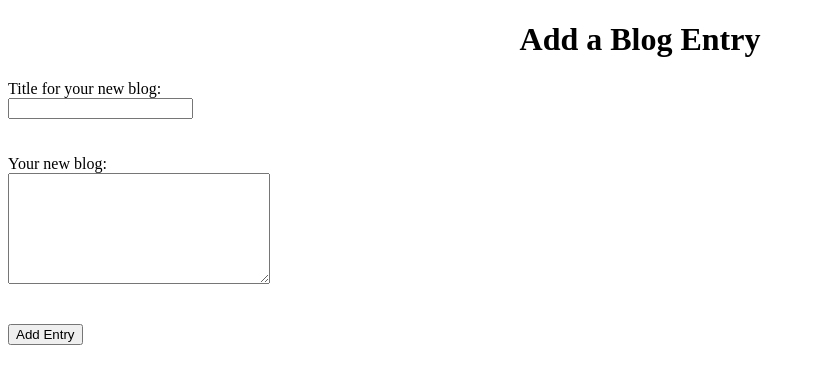
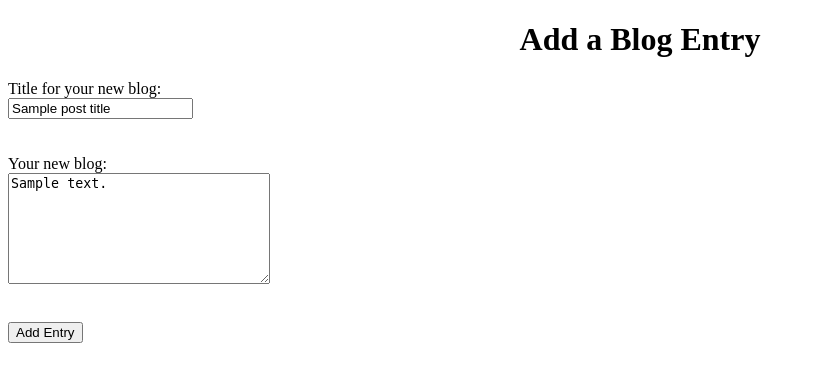
Before and after one commit to aleesham/blogz, a Flask app: template templates/add-blog.html in a window 1280 px wide. Shown: the part 26-410 px from the top of the page, without its empty margins (0-815 px from the left). Run offline with Flask 2, Linux system fonts and the light colour scheme; the template is opened without the code that fills it: most values are stand-ins (such as "Sample title", 1, 10 or a date in 2020).

Commit message:
Finished assignment

```diff
--- a/main.py
+++ b/main.py
@@ -22,29 +22,31 @@ class Blog(db.Model):
         self.body = body
 
 
-### Everything works. Now go back and actually read the directions to see if everything works. Also I feel like this route can be done better, but I'm not really sure how just yet.
 @app.route('/blog', methods = ['GET', 'POST'])
 def index():
     blog_id = request.args.get('id')
 
     if request.method == 'POST':
-        new_post_title = request.form['title']
-        new_post_body = request.form['body']
+        new_post_title = request.form['title'].strip()
+        new_post_body = request.form['body'].strip()
+        if (not new_post_title) or (not new_post_body):
+            error = "Something went wrong. Please try again."
+            return render_template('add-blog.html',  title = 'Build-a-Blog', post_title = new_post_title, post_body = new_post_body, error = error)
         post = Blog(new_post_title, new_post_body)
         db.session.add(post)
         db.session.commit()
+        return redirect('/blog?id='+str(post.id))
 
     if blog_id:
         post = Blog.query.filter_by(id=blog_id).first()
-        return render_template('display-post.html', post = post)
+        return render_template('display-post.html', title = post.title, post = post)
 
-    return render_template('blog.html', title = "Build-a-Blog", posts=Blog.query.all())
+    return render_template('blog.html', title = "Build-a-Blog", posts = Blog.query.all())
 
 
-@app.route('/newpost', methods = ['GET', 'POST'])
+@app.route('/newpost')
 def display():
-    new_action = "/blog?id=" + str(len(Blog.query.all()) + 1)
-    return render_template('add-blog.html', new_action = new_action, title = 'Build-a-Blog')
+    return render_template('add-blog.html', title = 'Build-a-Blog')
 
 
 if __name__ == '__main__':
--- a/templates/add-blog.html
+++ b/templates/add-blog.html
@@ -6,11 +6,11 @@
         <h1>Add a Blog Entry</h1>
     </center>
 
-    <form action={{new_action}} method='post'>
+    <form action='/blog', method='post'>
         <label>
             Title for your new blog:
             <br/>
-            <input type="text" name='title' />
+            <input type='text' name='title' value='{{post_title}}' />
         </label>
         <!-- Can I triple line break by changing height or using a different tag? -->
         <br/>
@@ -19,12 +19,11 @@
         <label>
             Your new blog:
             <br/>
-            <textarea rows="7" cols="30" name='body'>
-            </textarea>
+            <textarea rows="7" cols="30" name='body'>{{post_body}}</textarea>
         </label>
         <br/>
         <br/>
-        <br/>
+        <p class="error">{{error}}</p>
         <input type="submit" value='Add Entry' />
     </form>
 {% endblock %}
--- a/templates/base.html
+++ b/templates/base.html
@@ -7,6 +7,9 @@
     <style>
         a {
             margin: 5px;
+        }
+        .error {
+            color: red;
         }
     </style>
 <body>
--- a/templates/display-post.html
+++ b/templates/display-post.html
@@ -3,7 +3,7 @@
 {% block content %}
 
     <center>
-        <h1>{{post.title}}</h1>
+         <h1>{{post.title}}</h1>
     </center>
     <p>{{post.body}}</p>
 
```
